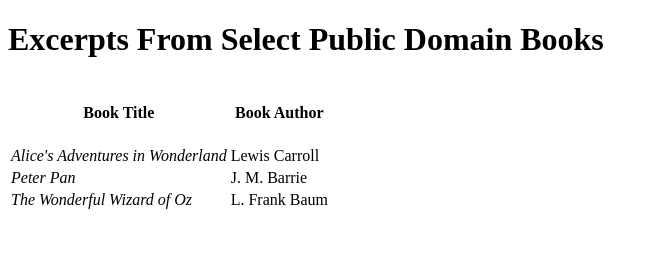
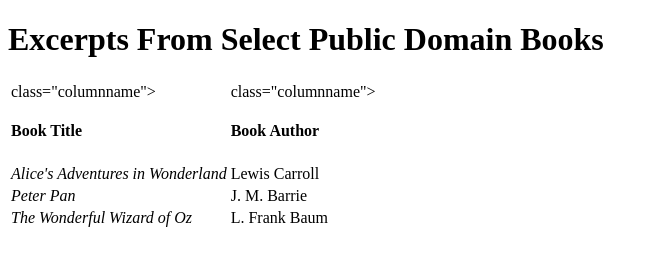
Before and after one commit to rsanabria11/webdev_lab3, a plain HTML site: page index.html in a window 1280 px wide. Shown: the whole page, without its empty margins (0-658 px from the left). Drawn offline with Linux system fonts and the light colour scheme.

Commit message:
edit to header making it a row instead

```diff
--- a/index.html
+++ b/index.html
@@ -7,8 +7,8 @@
 	<h1>Excerpts From Select Public Domain Books</h1>
 		<table>
 				<tr id="row1">
-					<th class="columnname"><h4><strong>Book Title</strong></h4></th>
-					<th class="columnname"><h4><strong>Book Author</strong></h4></th>
+					<td> class="columnname"><h4><strong>Book Title</strong></h4></td>
+					<td> class="columnname"><h4><strong>Book Author</strong></h4></td>
 				</tr>
 		    <tr id="row2">
 					<td><em>Alice's Adventures in Wonderland</em></td>
```
